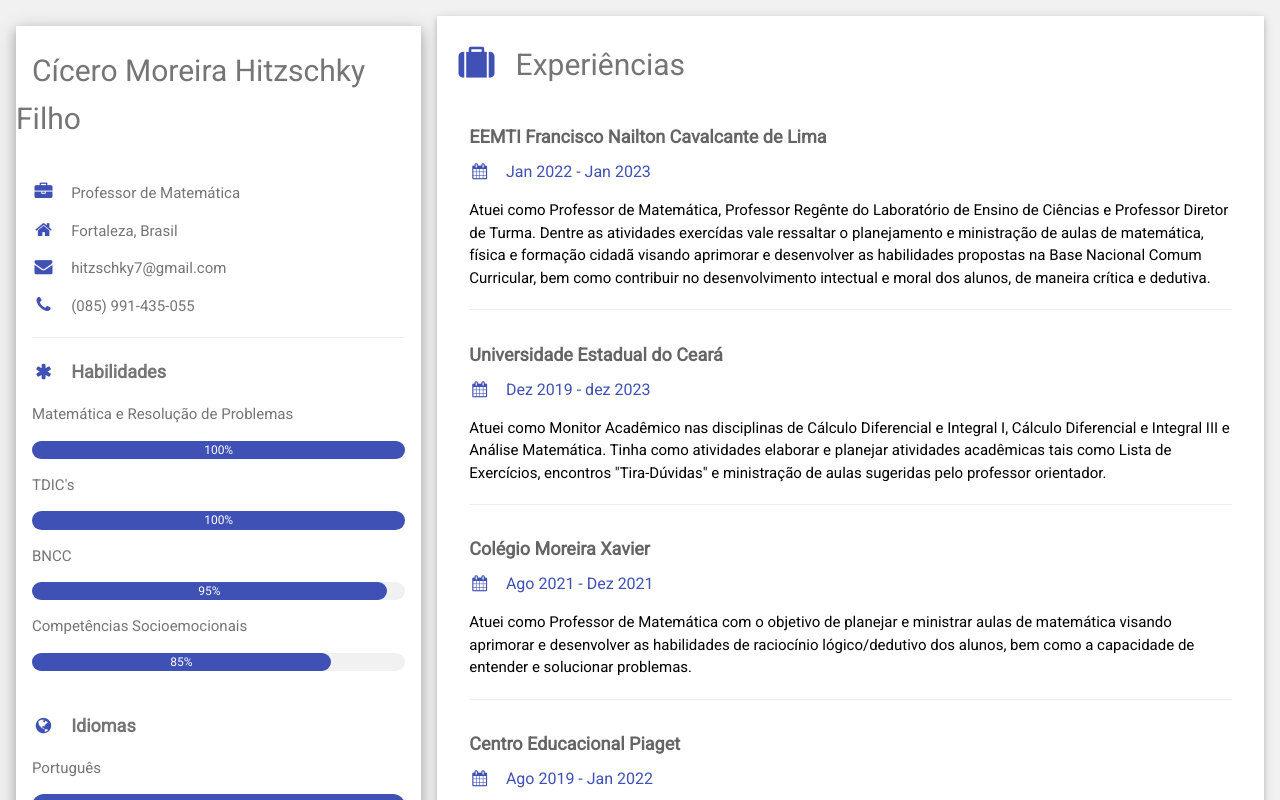
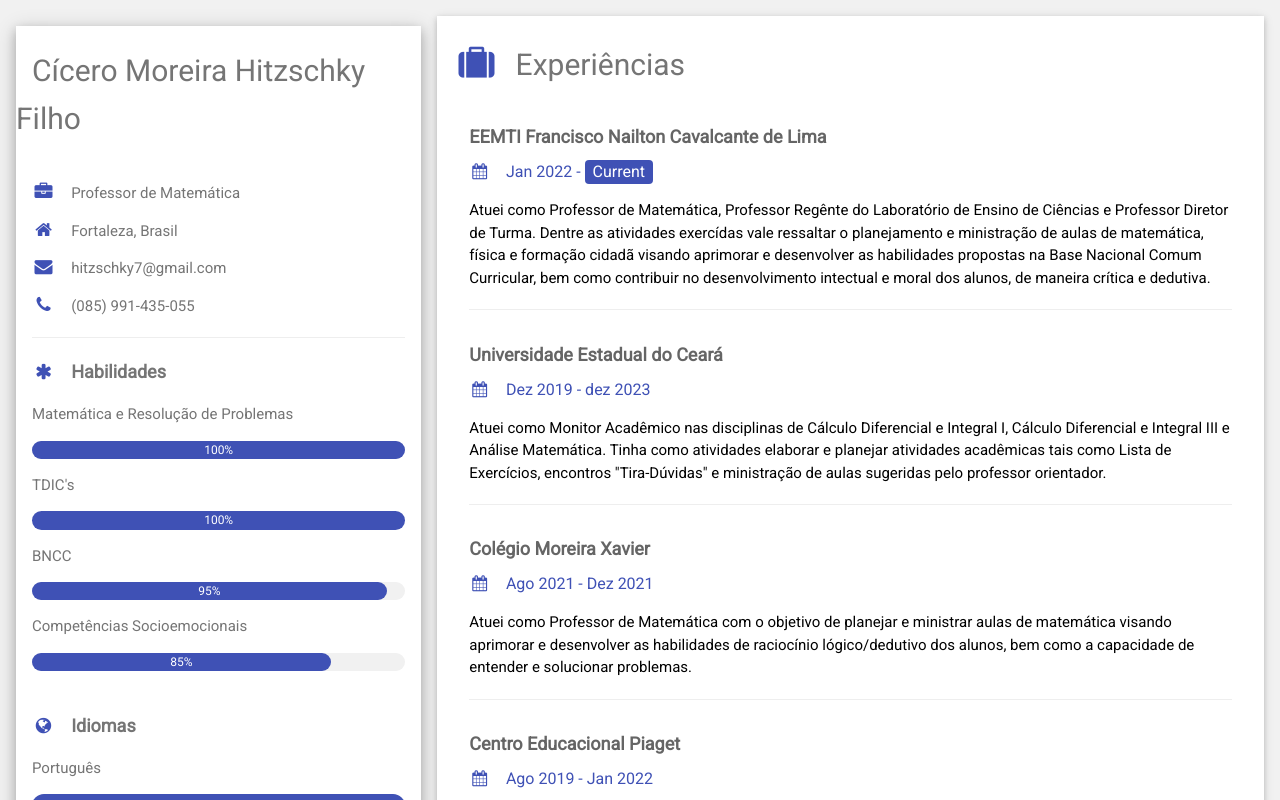
Before and after one commit to CiceroHitzschky/curriculoProfessor, a plain HTML site: page index.html in a window 1280 px wide. Shown: the top 800 px of the page. Drawn offline with nearby package versions, Linux system fonts and the light colour scheme.

Commit message:
Update index.html

```diff
--- a/index.html
+++ b/index.html
@@ -95,8 +95,8 @@ html,body,h1,h2,h3,h4,h5,h6 {font-family: "Roboto", sans-serif}
         <h2 class="w3-text-grey w3-padding-16"><i class="fa fa-suitcase fa-fw w3-margin-right w3-xxlarge w3-text-indigo"></i>Experiências</h2>
         <div class="w3-container">
           <h5 class="w3-opacity"><b>EEMTI Francisco Nailton Cavalcante de Lima</b></h5>
-          <h6 class="w3-text-indigo"><i class="fa fa-calendar fa-fw w3-margin-right"></i>Jan 2022 - Jan 2023
-            <!-- <span class="w3-tag w3-indigo w3-round">Current</span> -->
+          <h6 class="w3-text-indigo"><i class="fa fa-calendar fa-fw w3-margin-right"></i>Jan 2022 -
+            <span class="w3-tag w3-indigo w3-round">Current</span>
             </h6>
           <p>Atuei como Professor de Matemática, Professor Regênte do Laboratório de Ensino de Ciências e Professor Diretor de Turma. Dentre as atividades exercídas vale ressaltar o planejamento e ministração de aulas de matemática, física e formação cidadã visando aprimorar e desenvolver as habilidades propostas na Base Nacional Comum Curricular, bem como contribuir no desenvolvimento intectual e moral dos alunos, de maneira crítica e dedutiva.  </p>
           <hr>
```
